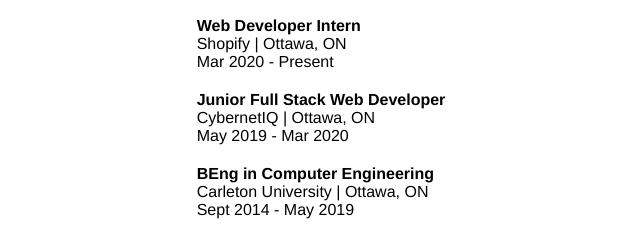
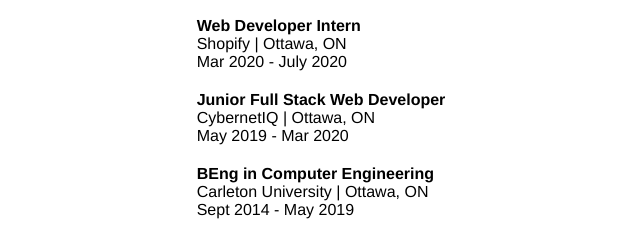
Before and after one commit to Rickydam/rickydam.github.io, a plain HTML site: page index.html in a window 1280 px wide. Shown: the part 478-714 px from the top of the page, 319-959 px from the left. Drawn offline with Linux system fonts and the light colour scheme.

Commit message:
Fix work experience date

```diff
--- a/index.html
+++ b/index.html
@@ -42,7 +42,7 @@
             <div class="section">
                 <span><strong>Web Developer Intern</strong></span><br>
                 <span>Shopify | Ottawa, ON</span><br>
-                <span>Mar 2020 - Present</span>
+                <span>Mar 2020 - July 2020</span>
             </div>
 
             <div class="section">
```
